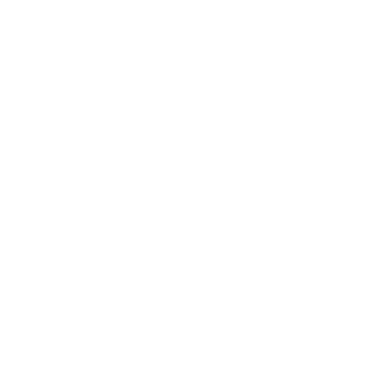
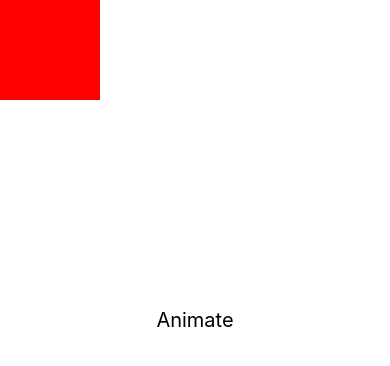
Before and after one commit to jagatjeeban/ReactNative_ReanimatedApp, a React Native app: screen / in a window 390 px wide. Shown: the top 366 px of the page. Built offline with nearby package versions, Linux system fonts and the light colour scheme.

Commit message:
learn useSharedValue, withSpring and withTiming

```diff
--- a/App.js
+++ b/App.js
@@ -1,13 +1,31 @@
-import { View, Text, SafeAreaView } from 'react-native';
+import { View, Text, SafeAreaView, StyleSheet, TouchableOpacity } from 'react-native';
 import React from 'react';
-import Animated from 'react-native-reanimated';
+import Animated, { useSharedValue, withSpring, withTiming } from 'react-native-reanimated';
 
 const App = () => {
+
+  const animatedValue = useSharedValue(100);  // can pass number, string, boolean, array, objects..
+
   return (
-    <SafeAreaView>
-      <Text style={{color: 'white'}}>App</Text>
+    <SafeAreaView style={styles.safeAreaView}>
+      <Animated.View style={{width: animatedValue, height: animatedValue, backgroundColor:'red'}}>
+      </Animated.View>
+      <TouchableOpacity
+        onPress={() => {
+          animatedValue.value = withSpring(animatedValue.value + 50)
+        }}
+        style={{height: 50, marginHorizontal:30, marginTop:"50%", alignItems:'center', justifyContent:"center", backgroundColor:'white'}}
+      >
+        <Text style={{fontSize: 20}}>Animate</Text>
+      </TouchableOpacity>
     </SafeAreaView>
   )
 }
 
+const styles = StyleSheet.create({
+  safeAreaView: {
+    flex: 1,
+  }
+})
+
 export default App;
--- a/babel.config.js
+++ b/babel.config.js
@@ -1,4 +1,6 @@
 module.exports = {
   presets: ['module:@react-native/babel-preset'],
-  plugins: ['react-native-reanimated/plugin'],
+  plugins: [
+    'react-native-reanimated/plugin',
+  ]
 };
--- a/package.json
+++ b/package.json
@@ -1,5 +1,5 @@
 {
-  "name": "ReanimatedApp",
+  "name": "reanimatedapp",
   "version": "0.0.1",
   "private": true,
   "scripts": {
```
Also changed, not shown: 2 other files (tests, documents, lock files or other folders).
